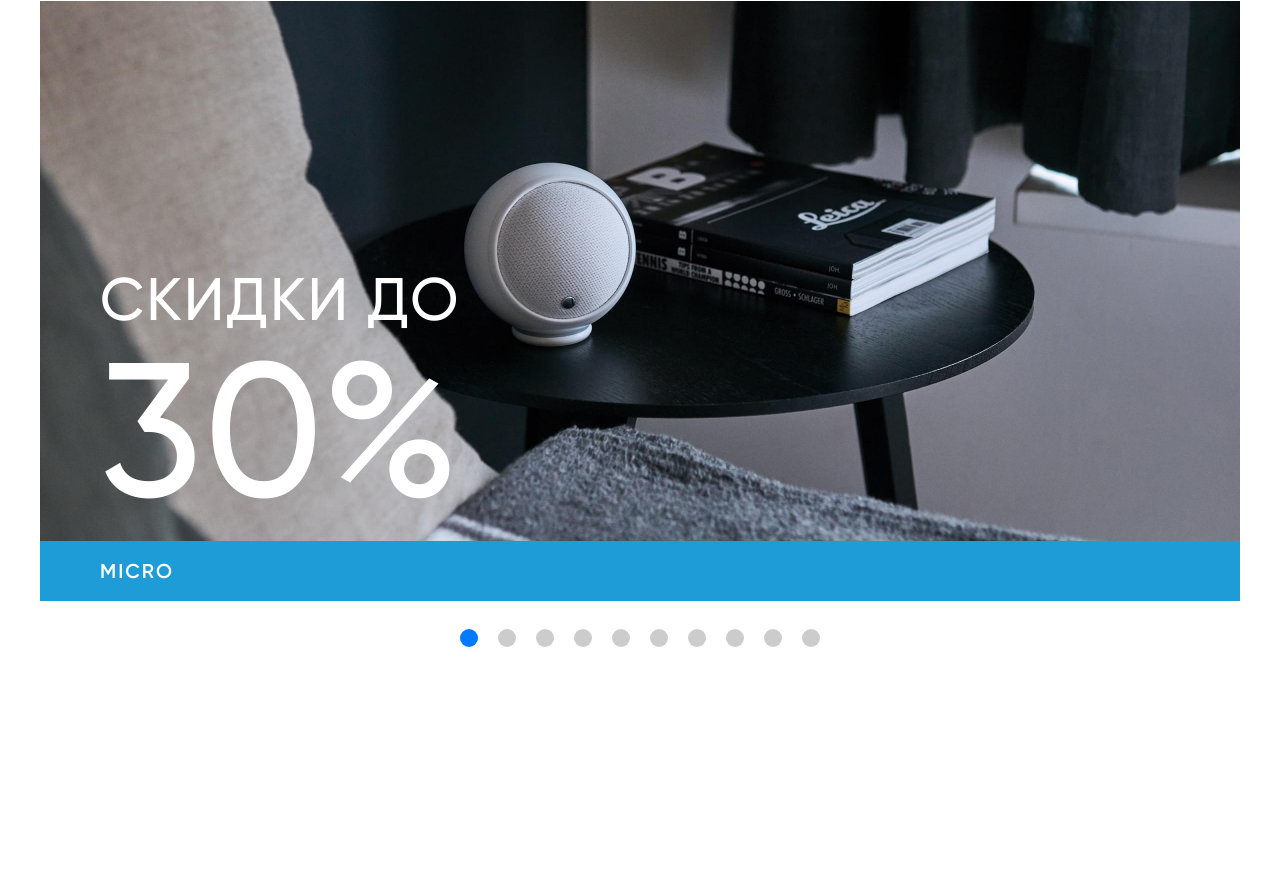
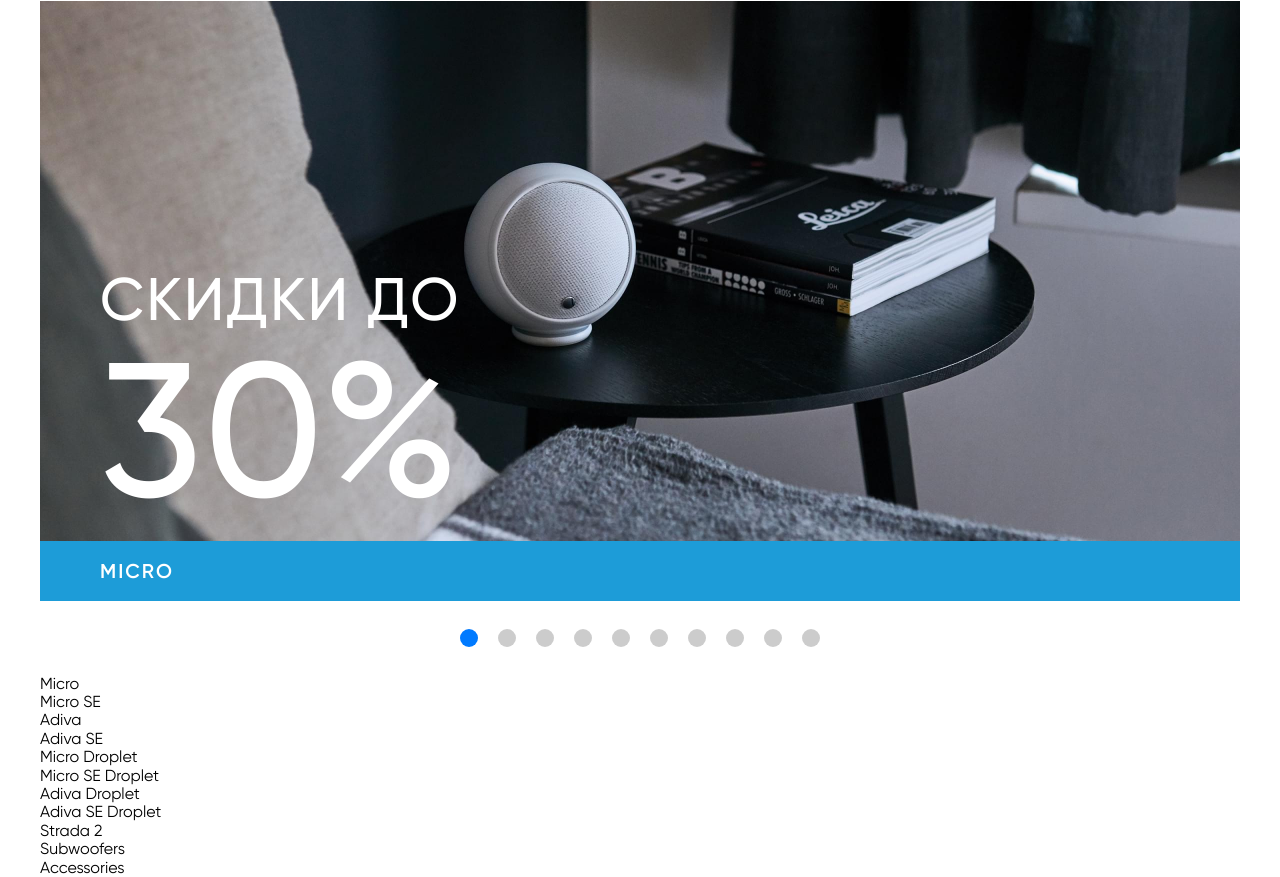
Before and after one commit to whxdatboy/pult-tz, a website: page pult-tz/index.html in a window 1280 px wide. Shown: the part 821-1698 px from the top of the page. Before the commit the page ends 1496 px from the top, so only its background shows below. Drawn offline with nearby package versions, Linux system fonts and the light colour scheme; files that its build step writes are made by us from their sources; files whose address does not match are found by name.

Commit message:
some edit

```diff
--- /dev/null
+++ b/#src/scss/components/_accessories.scss
@@ -0,0 +1,5 @@
+.accessories {
+  &_container {
+    padding: 0;
+  }
+}
--- a/pult-tz/index.html
+++ b/pult-tz/index.html
@@ -216,6 +216,74 @@
     </div>
   </main>
 
+  <section class="accessories">
+    <div class="accessories__container container">
+      <div class="accessories__content">
+        <ul class="accessories__list">
+          <a href="#" class="accessories-link">
+            <li class="accessories__list-item"></li>
+          </a>
+          <a href="#" class="accessories-link">
+            <li class="accessories__list-item">
+              Micro
+            </li>
+          </a>
+          <a href="#" class="accessories-link">
+            <li class="accessories__list-item">
+              Micro SE
+            </li>
+          </a>
+          <a href="#" class="accessories-link">
+            <li class="accessories__list-item">
+              Adiva
+            </li>
+          </a>
+          <a href="#" class="accessories-link">
+            <li class="accessories__list-item">
+              Adiva SE
+            </li>
+          </a>
+          <a href="#" class="accessories-link">
+            <li class="accessories__list-item">
+              Micro Droplet
+            </li>
+          </a>
+          <a href="#" class="accessories-link">
+            <li class="accessories__list-item">
+              Micro SE Droplet
+            </li>
+          </a>
+          <a href="#" class="accessories-link">
+            <li class="accessories__list-item">
+              Adiva Droplet
+            </li>
+          </a>
+          <a href="#" class="accessories-link">
+            <li class="accessories__list-item">
+              Adiva SE Droplet
+            </li>
+          </a>
+          <a href="#" class="accessories-link">
+            <li class="accessories__list-item">
+              Strada 2
+            </li>
+          </a>
+          <a href="#" class="accessories-link">
+            <li class="accessories__list-item">
+              Subwoofers
+            </li>
+          </a>
+          <a href="#" class="accessories-link">
+            <li class="accessories__list-item">
+              Accessories
+            </li>
+          </a>
+        </ul>
+      </div>
+      <div class="accessories__content"></div>
+    </div>
+  </section>
+
 
 
   <script src="https://unpkg.com/swiper/swiper-bundle.min.js"></script>
```
Also changed, not shown: #src/index.html (+68 -0 lines).
